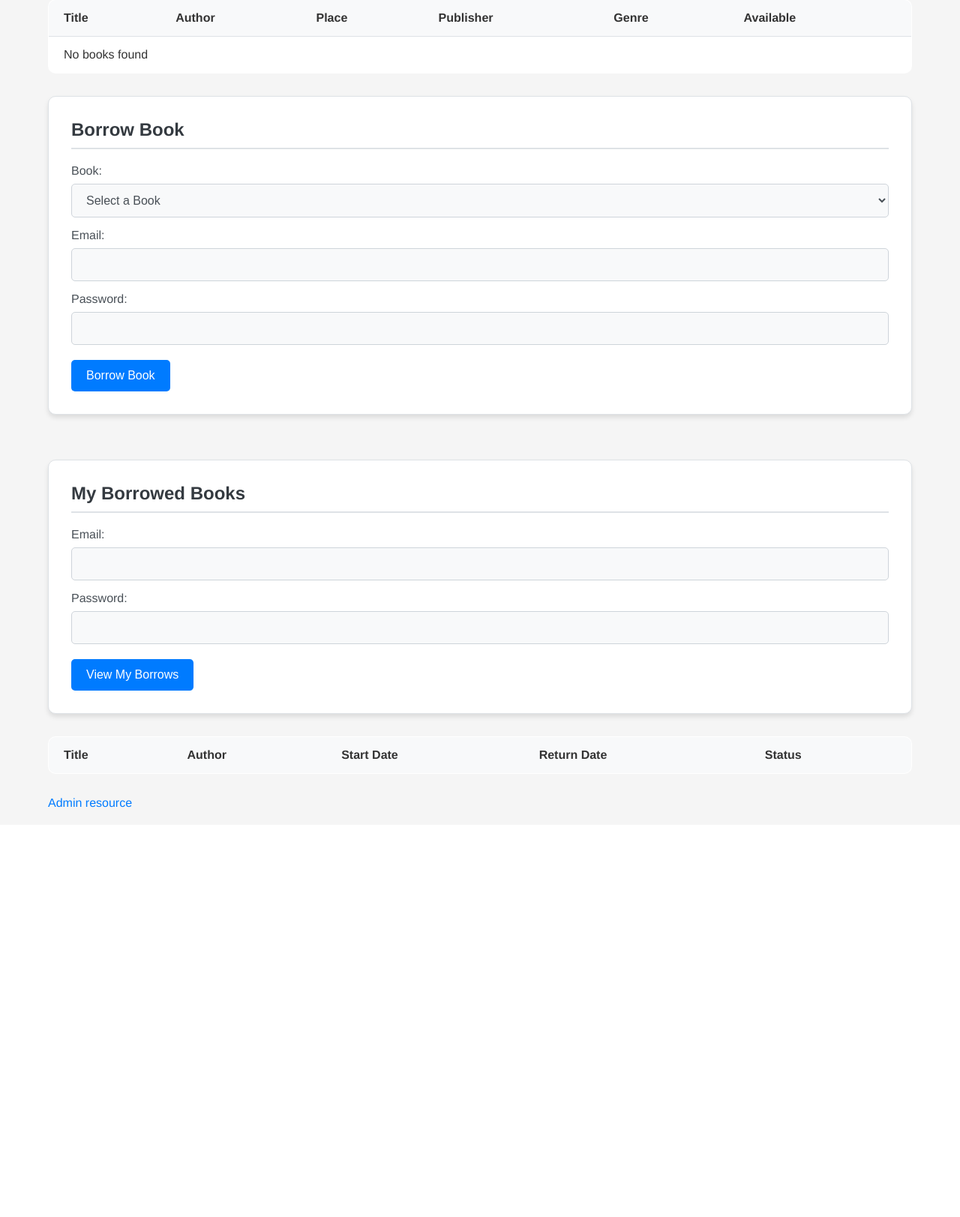
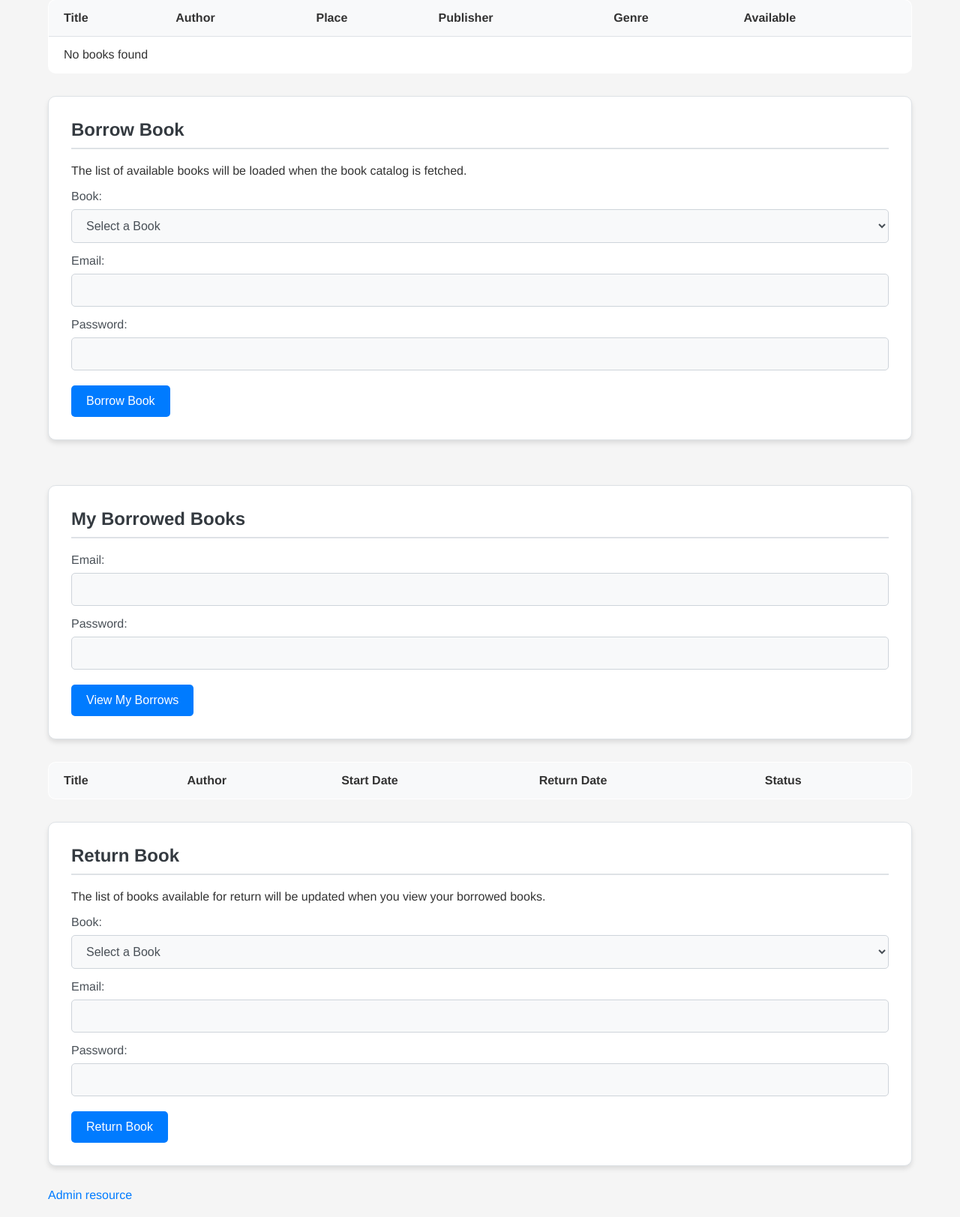
Before and after one commit to vladislavkn/library_management_task, a Flask app: page / in a window 1280 px wide. Shown: the part 384-2007 px from the top of the page at 75% size. Before the commit the page ends 1461 px from the top, so only its background shows below. Run offline with Flask 3, Linux system fonts and the light colour scheme; lists and menus that the app fills with data are empty; some libraries are stand-ins or nearby versions.

Commit message:
feat: add return book functionality with API endpoint and UI updates

```diff
--- a/app.py
+++ b/app.py
@@ -1,7 +1,7 @@
 from flask import Flask, render_template, jsonify, request
 import requests
 import logging
-from db import close_connection, check_password, borrow_book, create_borrower, delete_borrower, check_admin_password, list_borrows
+from db import close_connection, check_password, borrow_book, create_borrower, delete_borrower, check_admin_password, list_borrows, return_book
 from flask_cors import CORS
 from config import config
 from db import list_available_books
@@ -214,6 +214,34 @@ def get_borrowed_books():
         return jsonify({'error': 'Failed to fetch borrowed books'}), 500
 
 
+@app.route('/api/return-book', methods=['POST'])
+def return_book_endpoint():
+    data = request.json
+    if not data:
+        return jsonify({'error': 'No data provided'}), 400
+
+    borrow_id = data.get('borrow_id')
+    email = data.get('email')
+    password = data.get('password')
+
+    if not borrow_id or not email or not password:
+        return jsonify({'error': 'Missing required fields (borrow_id, email, or password)'}), 400
+
+    try:
+        if not check_password(email, password):
+            return jsonify({'error': 'Invalid email or password'}), 401
+        return_book(borrow_id)
+        return jsonify({'success': True, 'message': 'Book returned successfully'}), 200
+
+    except ValueError as e:
+        logging.error(f"ValueError during book return: {e}")
+        return jsonify({'error': str(e)}), 400
+    except Exception as e:
+        logging.error(f"Error during book return: {e}")
+        logging.exception("Exception details:")
+        return jsonify({'error': 'Failed to return book'}), 500
+
+
 @app.route('/admin')
 def admin_page():
     return render_template('admin.html')
--- a/db.py
+++ b/db.py
@@ -33,7 +33,7 @@ def list_borrows(email, limit=10, offset=0):
     with conn.cursor() as cursor:
         cursor.execute("""
             SELECT
-                b.book_id,
+                bo.borrow_id,
                 b.title,
                 b.author,
                 bo.start_date,
@@ -91,14 +91,17 @@ def borrow_book(book_id, borrower_email):
     conn = get_connection()
     with conn.cursor() as cursor:
         cursor.execute("""
-            SELECT COUNT(*)
-            FROM Borrow
-            WHERE borrower_email = %s AND is_returned = FALSE;
-        """, (borrower_email,))
-        active_borrows_count = cursor.fetchone()[0]
-        if active_borrows_count >= 3:
+            SELECT EXISTS (
+                SELECT 1
+                FROM borrow
+                WHERE (book_id = %s AND borrower_email = %s AND is_returned = false)
+                OR ((SELECT COUNT(*) FROM borrow WHERE borrower_email = %s) > 3)
+            ) AS condition_met;
+        """, (book_id, borrower_email, borrower_email))
+        borrow_not_allowed = cursor.fetchone()[0]
+        if borrow_not_allowed:
             raise ValueError(
-                "Borrower has reached the maximum limit of 3 active borrows.")
+                "Borrower has reached the maximum limit of 3 active borrows or the book is already borrowed.")
     with conn.cursor() as cursor:
         cursor.execute("""
             INSERT INTO Borrow (book_id, borrower_email, start_date, return_date)
@@ -152,6 +155,19 @@ def delete_borrower(email):
         raise e
 
 
+def return_book(borrow_id):
+    conn = get_connection()
+    with conn.cursor() as cursor:
+        cursor.execute("""
+            UPDATE borrow
+            SET is_returned = TRUE
+            WHERE borrow_id = %s AND is_returned = FALSE;
+        """, (borrow_id,))
+        if cursor.rowcount == 0:
+            raise ValueError("No active borrow found for this book.")
+        conn.commit()
+
+
 def check_admin_password(password):
     admin_password = config.get('ADMIN', 'PASSWORD')
     return password == admin_password
--- a/static/js/index.js
+++ b/static/js/index.js
@@ -68,7 +68,10 @@ function updateBookSelections(books) {
 
 async function fetchBorrowedBooks(email, password) {
   try {
-    return await fetchAPI("/api/borrowed-books", "POST", { email, password });
+    return await fetchAPI("/api/borrowed-books", "POST", {
+      email,
+      password,
+    });
   } catch (error) {
     console.error("Error fetching borrowed books:", error);
     return [];
@@ -78,14 +81,20 @@ async function fetchBorrowedBooks(email, password) {
 function renderBorrowedBooks(borrowedBooks) {
   const borrowedBooksTable = document.getElementById("borrowed-books-table");
   borrowedBooksTable.innerHTML = "";
+
+  const returnBookSelect = document.getElementById("returnBorrowId");
+  returnBookSelect.innerHTML = '<option value="">Select a Book</option>';
+
   if (borrowedBooks.length === 0) {
     const row = document.createElement("tr");
     row.innerHTML = '<td colspan="5">No borrowed books found</td>';
     borrowedBooksTable.appendChild(row);
     return;
   }
+
   borrowedBooks.forEach((book) => {
     const row = document.createElement("tr");
+
     row.innerHTML = `
       <td>${book.title}</td>
       <td>${book.author}</td>
@@ -93,7 +102,16 @@ function renderBorrowedBooks(borrowedBooks) {
       <td>${book.return_date}</td>
       <td>${book.is_returned ? "Returned" : "Not Returned"}</td>
     `;
+
     borrowedBooksTable.appendChild(row);
+
+    // Add non-returned books to the return dropdown
+    if (!book.is_returned) {
+      const option = document.createElement("option");
+      option.value = book.borrow_id;
+      option.textContent = `${book.title} by ${book.author}`;
+      returnBookSelect.appendChild(option);
+    }
   });
 }
 
@@ -156,4 +174,39 @@ borrowedBooksForm.addEventListener("submit", async (event) => {
   }
 });
 
+// Event listener for return book form
+const returnBookForm = document.getElementById("returnBookForm");
+returnBookForm.addEventListener("submit", async (event) => {
+  event.preventDefault();
+
+  const borrowId = document.getElementById("returnBorrowId").value.trim();
+  const email = document.getElementById("returnUserEmail").value.trim();
+  const password = document.getElementById("returnUserPassword").value.trim();
+
+  if (!borrowId || !email || !password) {
+    alert("Please fill in all required fields");
+    return;
+  }
+
+  try {
+    const data = await fetchAPI("/api/return-book", "POST", {
+      borrow_id: borrowId,
+      email: email,
+      password: password,
+    });
+    alert(data.message || "Book returned successfully!");
+    returnBookForm.reset();
+
+    // Refresh borrowed books list to update the UI
+    const borrowedBooks = await fetchBorrowedBooks(email, password);
+    renderBorrowedBooks(borrowedBooks);
+
+    // Also refresh the main book list to show updated availability
+    init();
+  } catch (error) {
+    alert(error.message);
+    console.error("Error returning book:", error);
+  }
+});
+
 document.addEventListener("DOMContentLoaded", init);
--- a/templates/index.html
+++ b/templates/index.html
@@ -43,6 +43,10 @@
       <div class="forms-container">
         <div class="form-container">
           <h2>Borrow Book</h2>
+          <p class="form-hint">
+            The list of available books will be loaded when the book catalog is
+            fetched.
+          </p>
           <form id="borrowForm">
             <label for="borrowBookId">Book:</label>
             <select id="borrowBookId" required>
@@ -90,6 +94,33 @@
           <!-- Borrowed book entries will be populated here -->
         </tbody>
       </table>
+
+      <!-- Return Book Form -->
+      <div class="forms-container">
+        <div class="form-container">
+          <h2>Return Book</h2>
+          <p class="form-hint">
+            The list of books available for return will be updated when you view
+            your borrowed books.
+          </p>
+          <form id="returnBookForm">
+            <label for="returnBorrowId">Book:</label>
+            <select id="returnBorrowId" required>
+              <option value="">Select a Book</option>
+              <!-- Options will be populated dynamically -->
+            </select>
+
+            <label for="returnUserEmail">Email:</label>
+            <input type="email" id="returnUserEmail" required />
+
+            <label for="returnUserPassword">Password:</label>
+            <input type="password" id="returnUserPassword" required />
+
+            <button type="submit">Return Book</button>
+          </form>
+        </div>
+      </div>
+
       <a href="/admin">Admin resource</a>
     </div>
 
```
